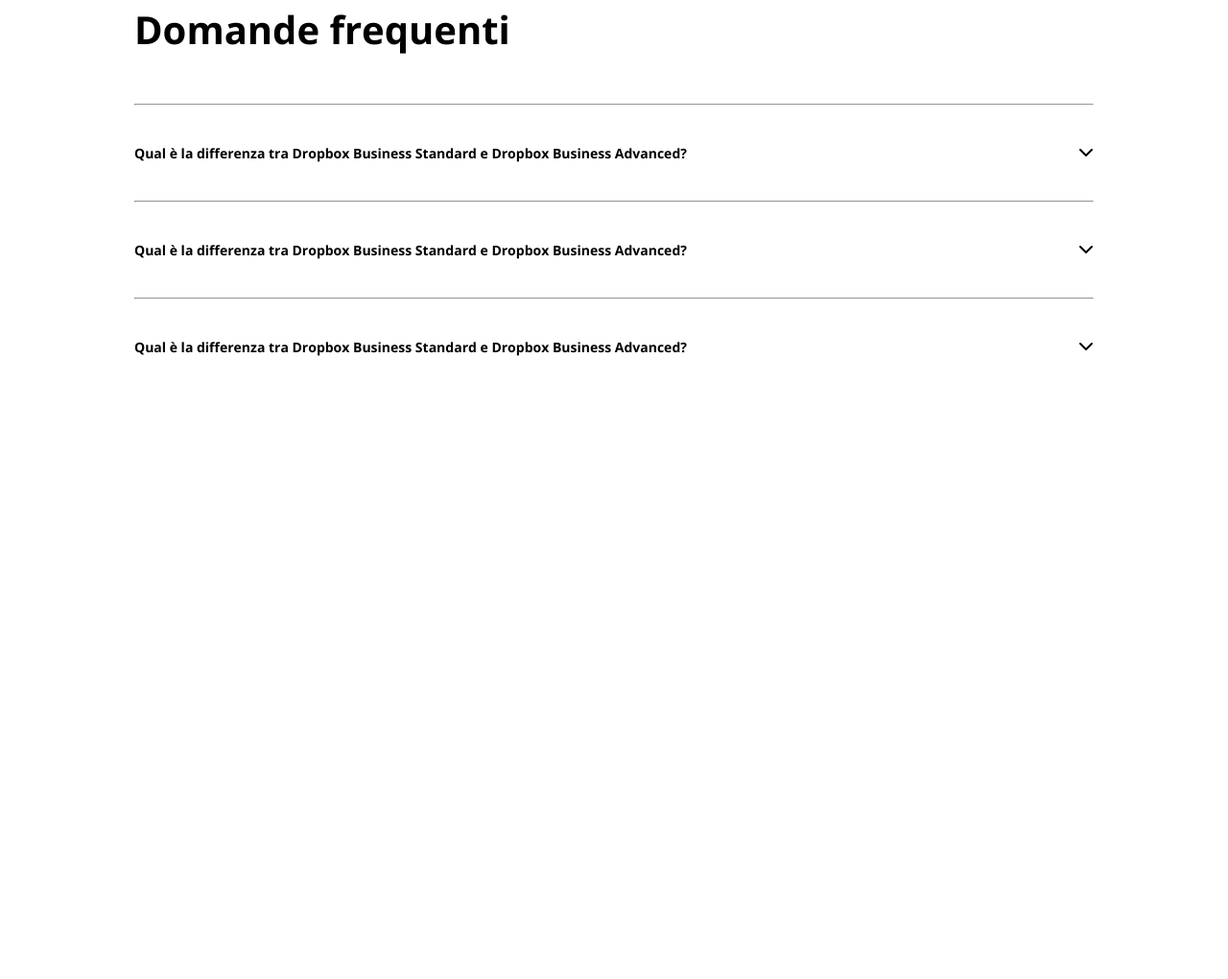
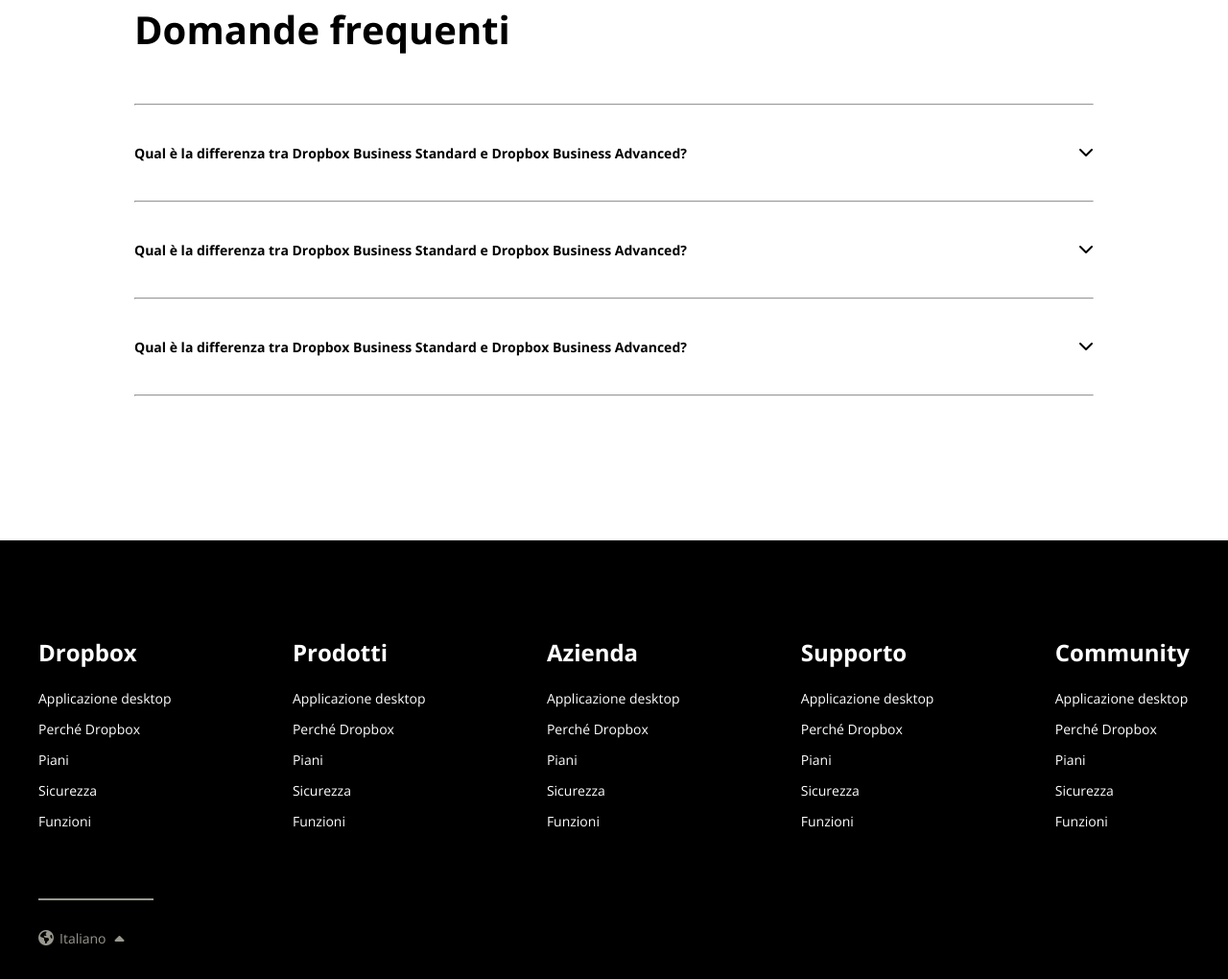
Before and after one commit to vitodursopettersson/htmlcss-dropbox, a plain HTML site: page index.html in a window 1280 px wide. Shown: the part 5659-6679 px from the top of the page at 96% size. Before the commit the page ends 6180 px from the top, so only its background shows below. Drawn offline with nearby package versions, Linux system fonts and the light colour scheme.

Commit message:
feat: footer

```diff
--- a/css/style.css
+++ b/css/style.css
@@ -460,3 +460,56 @@
     display: flex;
     justify-content: space-between;
 }
+
+/*
+--------------
+Footer
+--------------
+*/
+
+footer {
+    background-color: #000000;
+    color: #ffffff;
+    padding: 100px 0px 30px 0px;
+}
+
+/* Footer Menu */
+
+.footer__menu {
+    display: flex;
+    justify-content: space-between;
+}
+
+.footer__menu ul {
+    list-style: none;
+}
+
+.footer__menu li {
+    margin-bottom: 10px;
+}
+
+/* Footer Lang */
+
+.footer__lang {
+    color: #99988F;
+}
+
+.footer__lang hr {
+    width: 10%;
+    margin: 60px 0px 30px;
+    border: 0.5px solid #99988F;
+}
+
+.footer__lang--ita {
+    display: flex;
+    align-content: center;
+    gap: 6px;
+}
+
+.fa-earth-americas {
+    padding-top: 1px;
+}
+
+.fa-caret-up {
+    padding: 3px;
+}
--- a/index.html
+++ b/index.html
@@ -692,6 +692,7 @@
 
         <!-- FAQ -->
         <section id="faq">
+
             <div class="container">
                 <h2>Domande frequenti</h2>
 
@@ -718,17 +719,97 @@
                         <i class="fa-solid fa-chevron-down"></i>
                     </div>
 
+                    <hr>
+
 
                 </div>
             </div>
+
         </section>
 
     </main>
 
     <!-- Footer -->
-    <Footer>
+    <footer>
+        <div class="container--big">
 
-    </Footer>
+            <!-- Menu -->
+            <div class="footer__menu">
+
+                <!-- Dropbox -->
+                <ul>
+                    <li>
+                        <h3>Dropbox</h3>
+                    </li>
+                    <li><span>Applicazione desktop</span></li>
+                    <li><span>Perché Dropbox</span></li>
+                    <li><span>Piani</span></li>
+                    <li><span>Sicurezza</span></li>
+                    <li><span>Funzioni</span></li>
+                </ul>
+
+                <!-- Prodotti -->
+                <ul>
+                    <li>
+                        <h3>Prodotti</h3>
+                    </li>
+                    <li><span>Applicazione desktop</span></li>
+                    <li><span>Perché Dropbox</span></li>
+                    <li><span>Piani</span></li>
+                    <li><span>Sicurezza</span></li>
+                    <li><span>Funzioni</span></li>
+                </ul>
+
+                <!-- Azienda -->
+                <ul>
+                    <li>
+                        <h3>Azienda</h3>
+                    </li>
+                    <li><span>Applicazione desktop</span></li>
+                    <li><span>Perché Dropbox</span></li>
+                    <li><span>Piani</span></li>
+                    <li><span>Sicurezza</span></li>
+                    <li><span>Funzioni</span></li>
+                </ul>
+
+                <!-- Supporto -->
+                <ul>
+                    <li>
+                        <h3>Supporto</h3>
+                    </li>
+                    <li><span>Applicazione desktop</span></li>
+                    <li><span>Perché Dropbox</span></li>
+                    <li><span>Piani</span></li>
+                    <li><span>Sicurezza</span></li>
+                    <li><span>Funzioni</span></li>
+                </ul>
+
+                <!-- Community -->
+                <ul>
+                    <li>
+                        <h3>Community</h3>
+                    </li>
+                    <li><span>Applicazione desktop</span></li>
+                    <li><span>Perché Dropbox</span></li>
+                    <li><span>Piani</span></li>
+                    <li><span>Sicurezza</span></li>
+                    <li><span>Funzioni</span></li>
+                </ul>
+
+            </div>
+
+            <!-- Lang -->
+            <div class="footer__lang">
+                <hr>
+                <div class="footer__lang--ita">
+                    <i class="fa-solid fa-earth-americas"></i>
+                    <span>Italiano</span>
+                    <i class="fa-solid fa-caret-up"></i>
+                </div>
+            </div>
+
+        </div>
+    </footer>
 
 </body>
 
```
